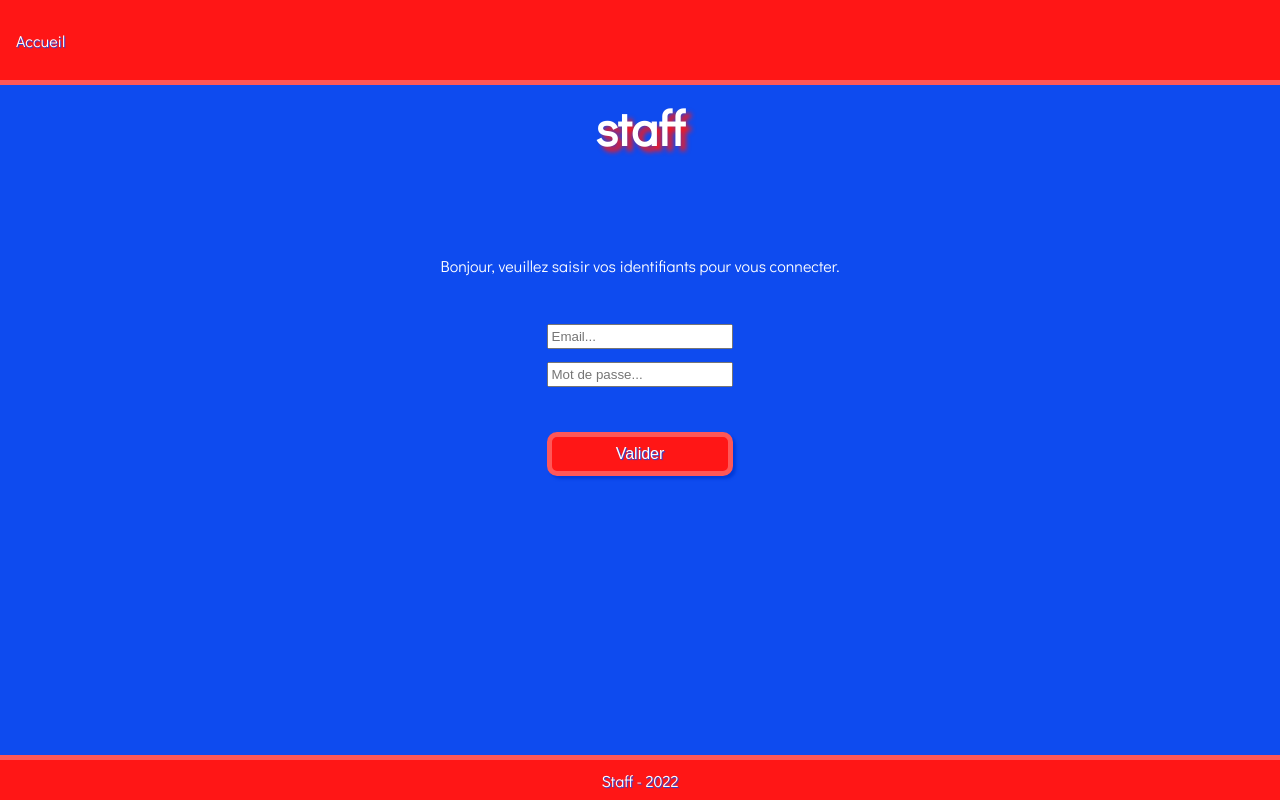
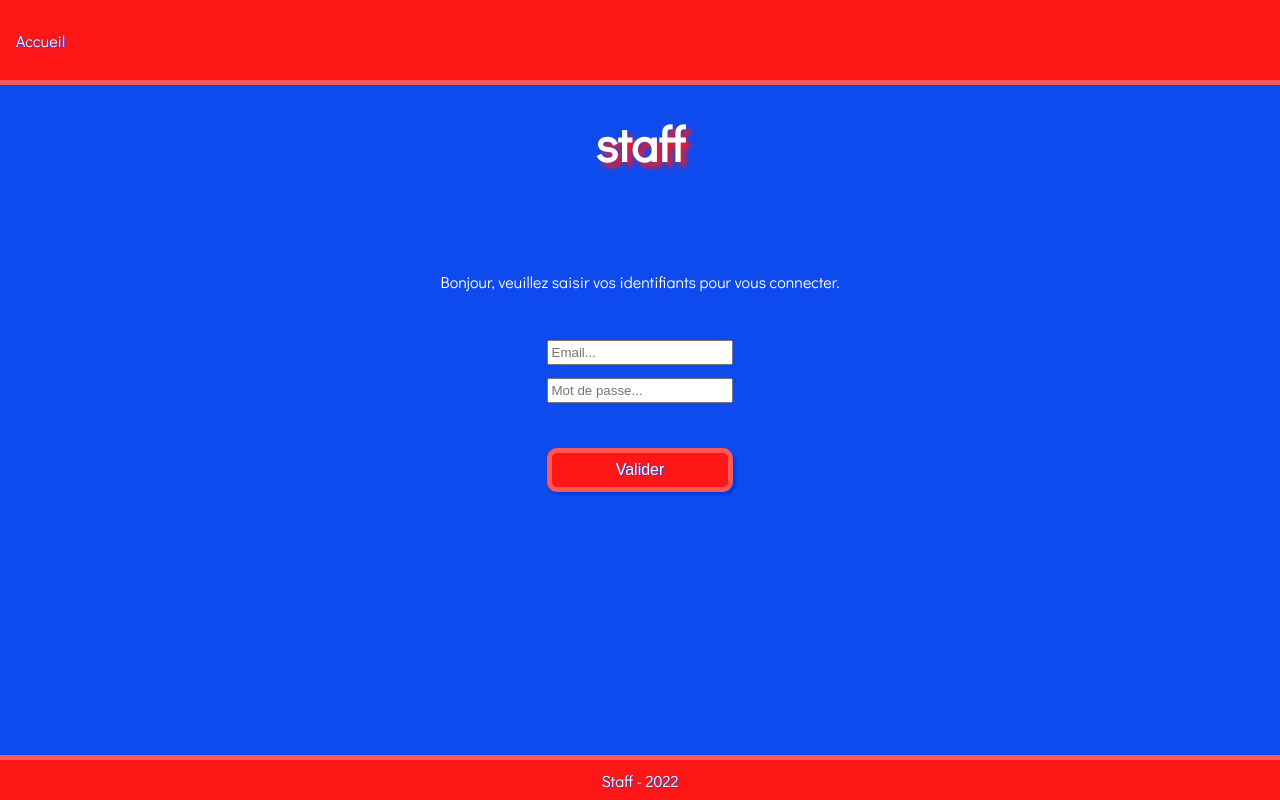
Before and after one commit to SebPARMENTIER/Staff-front, a React (Vite) app: page / in a window 1280 px wide. Built offline with nearby package versions, Linux system fonts and the light colour scheme.

Commit message:
Fix height to 85vh

```diff
--- a/src/components/Cards/cards.scss
+++ b/src/components/Cards/cards.scss
@@ -1,6 +1,6 @@
 .cards {
   width: 100vw;
-  height: 100vh;
+  height: 85vh;
   padding-top: 6em;
 
   &-loading {
--- a/src/components/Home/home.scss
+++ b/src/components/Home/home.scss
@@ -1,10 +1,10 @@
 .home {
   width: 100vw;
-  height: 100%;
+  height: 85vh;
   display: flex;
   flex-direction: column;
   align-items: center;
-  padding-top: 6em;
+  padding-top: 7em;
 
   &-header {
     font-size: 3em;
```
